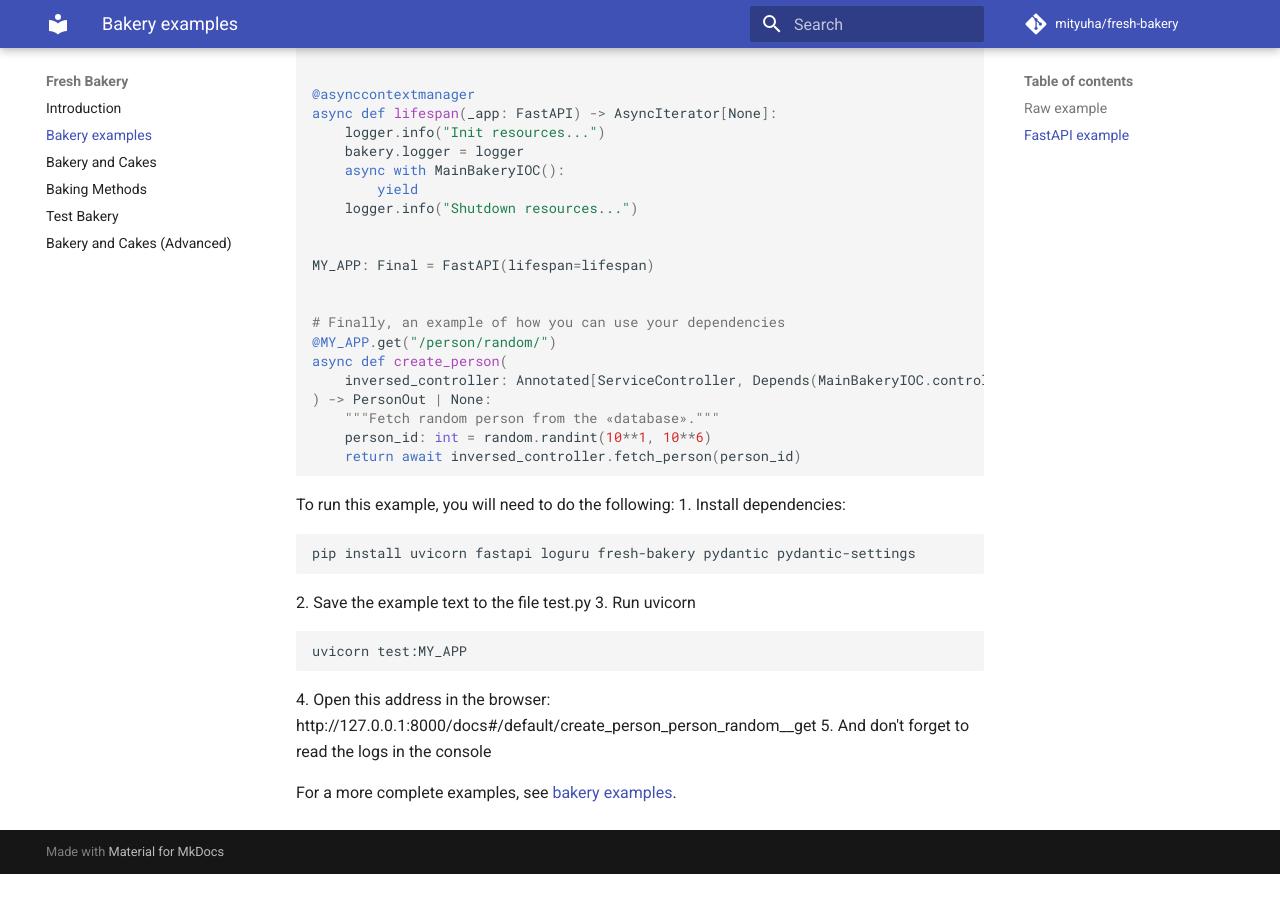
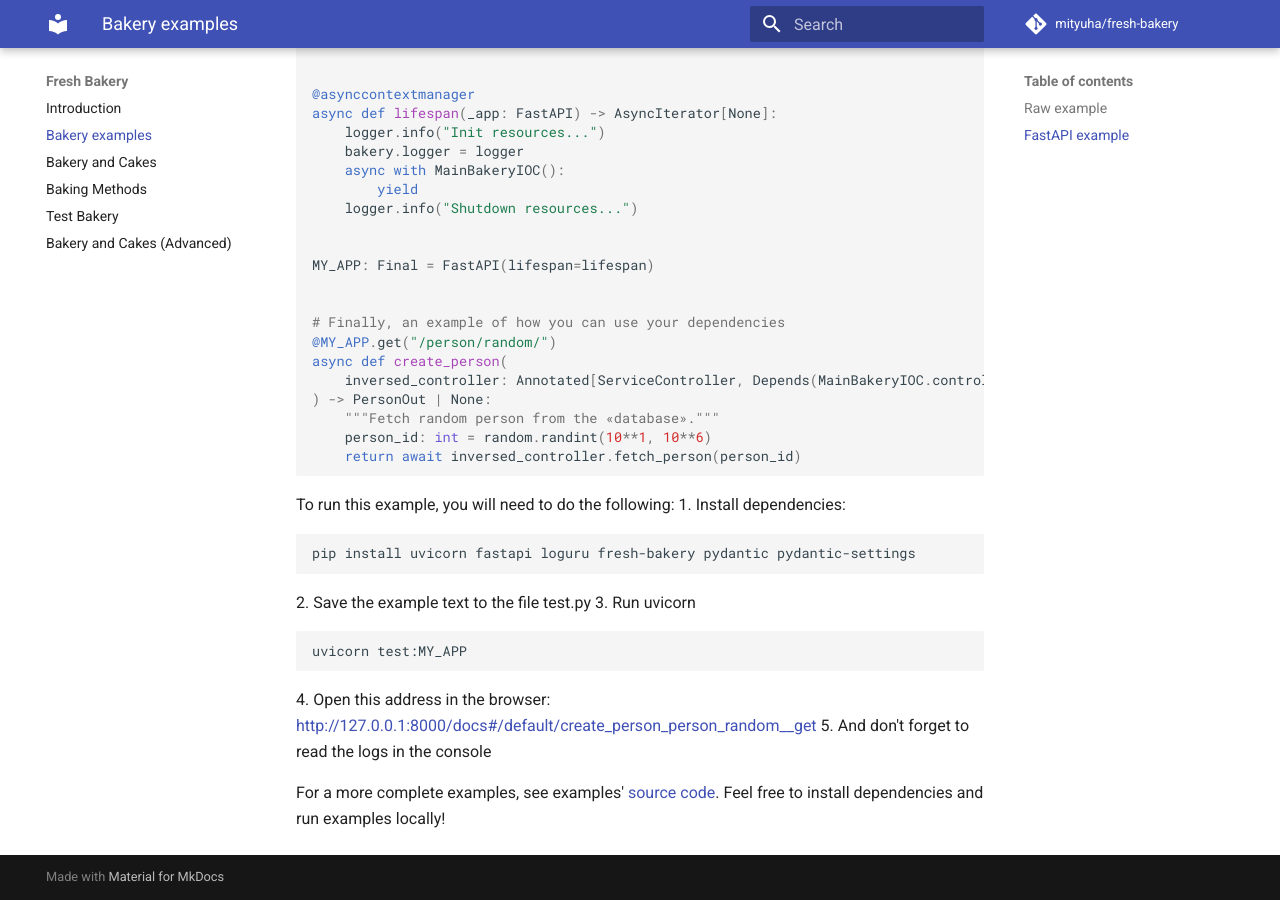
Before and after one commit to Mityuha/fresh-bakery, an MkDocs documentation site: the page built from docs/bakery_examples.md, in a window 1280 px wide and 900 px high, scrolled down 3868 px. Built offline with MkDocs 1.6.1 and Material for MkDocs 9.7.7, drawn with Linux system fonts in a browser that asks for light colours; comment, search, counter and statistics services are not loaded; before the commit the page ends 4742 px from its top, so only the background shows below that.

Commit message:
fix readme; fix bakery examples section

````diff
--- a/docs/bakery_examples.md
+++ b/docs/bakery_examples.md
@@ -220,7 +220,7 @@ To run this example, you will need to do the following:
    ```
    uvicorn test:MY_APP
    ```
-4. Open this address in the browser: http://127.0.0.1:8000/docs#/default/create_person_person_random__get
+4. Open this address in the browser: [http://127.0.0.1:8000/docs#/default/create_person_person_random__get](http://127.0.0.1:8000/docs#/default/create_person_person_random__get)
 5. And don't forget to read the logs in the console
 
-For a more complete examples, see [bakery examples](https://github.com/Mityuha/fresh-bakery/tree/main/examples).
+For a more complete examples, see examples' [source code](https://github.com/Mityuha/fresh-bakery/tree/main/examples). Feel free to install dependencies and run examples locally!
````
Also changed, not shown: README.md (+10 -9 lines).
